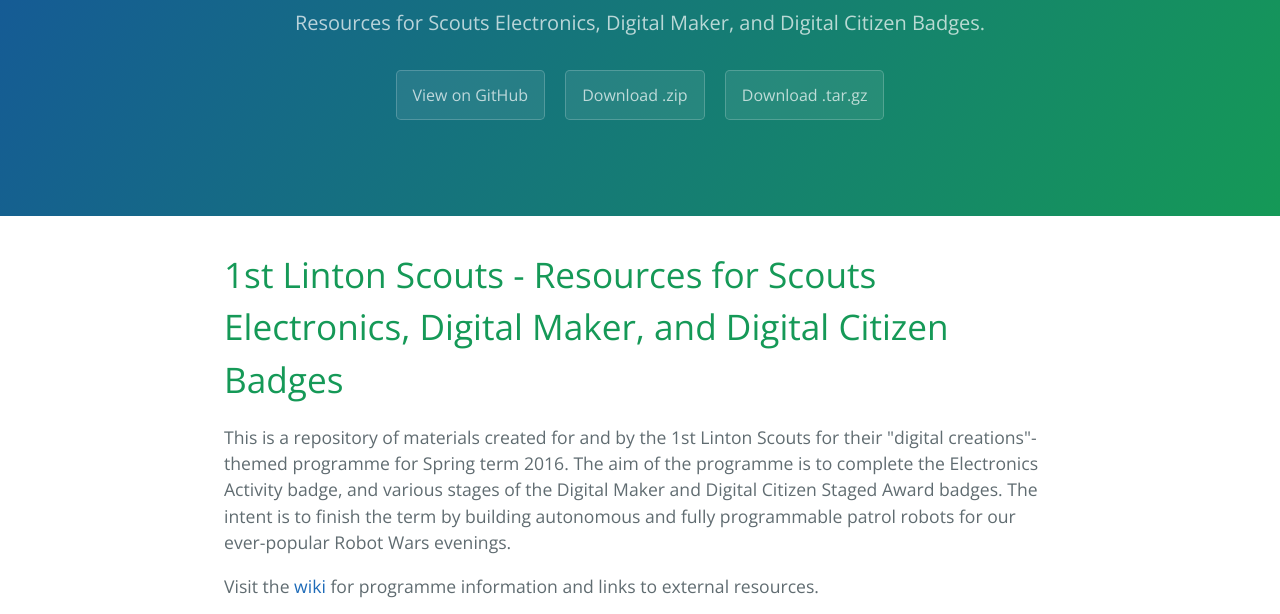
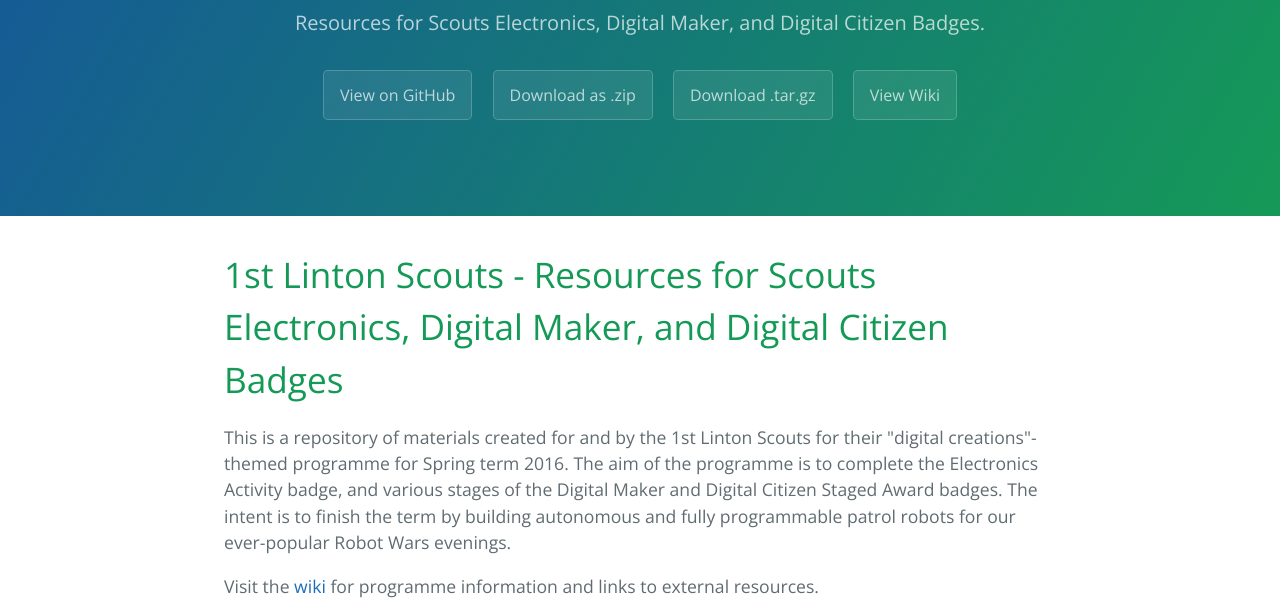
Before and after one commit to stewartadcock/1st-linton-scouts, a plain HTML site: page index.html in a window 1280 px wide. Shown: the part 167-781 px from the top of the page. Drawn offline with nearby package versions, Linux system fonts and the light colour scheme.

Commit message:
Link wiki, hide footer.

```diff
--- a/index.html
+++ b/index.html
@@ -14,8 +14,9 @@
       <h1 class="project-name">1st-linton-scouts</h1>
       <h2 class="project-tagline">Resources for Scouts Electronics, Digital Maker, and Digital Citizen Badges.</h2>
       <a href="https://github.com/stewartadcock/1st-linton-scouts" class="btn">View on GitHub</a>
-      <a href="https://github.com/stewartadcock/1st-linton-scouts/zipball/master" class="btn">Download .zip</a>
+      <a href="https://github.com/stewartadcock/1st-linton-scouts/zipball/master" class="btn">Download as .zip</a>
       <a href="https://github.com/stewartadcock/1st-linton-scouts/tarball/master" class="btn">Download .tar.gz</a>
+      <a href="https://github.com/stewartadcock/1st-linton-scouts/wiki" class="btn">View Wiki</a>
     </section>
 
     <section class="main-content">
@@ -29,12 +30,13 @@
 <p><a href="http://creativecommons.org/licenses/by-sa/4.0/"><img src="https://i.creativecommons.org/l/by-sa/4.0/88x31.png" alt="Creative Commons Licence"></a><br>
 1st Linton Scouts - Resources for Electronics, Digital Maker, and Digital Citizen badges by <a href="http://adcock.org.uk/">Stewart Adcock</a> and <a href="http://lintonscouts.co.uk">1st Linton Scouts</a> is licensed under a <a href="http://creativecommons.org/licenses/by-sa/4.0/">Creative Commons Attribution-ShareAlike 4.0 International License</a>.</p>
 
+<!--
       <footer class="site-footer">
         <span class="site-footer-owner"><a href="https://github.com/stewartadcock/1st-linton-scouts">1st-linton-scouts</a> is maintained by <a href="https://github.com/stewartadcock">stewartadcock</a>.</span>
 
         <span class="site-footer-credits">This page was generated by <a href="https://pages.github.com">GitHub Pages</a> using the <a href="https://github.com/jasonlong/cayman-theme">Cayman theme</a> by <a href="https://twitter.com/jasonlong">Jason Long</a>.</span>
       </footer>
-
+-->
     </section>
 
 
```
